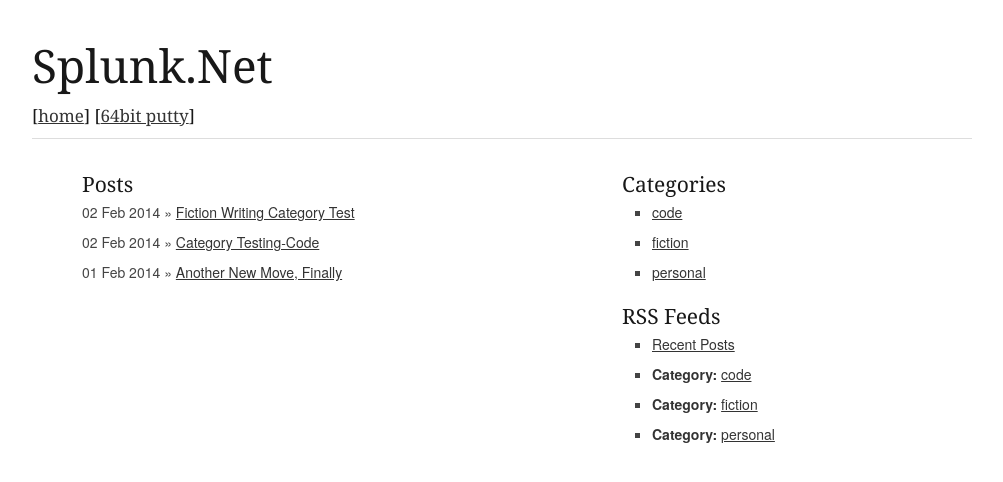
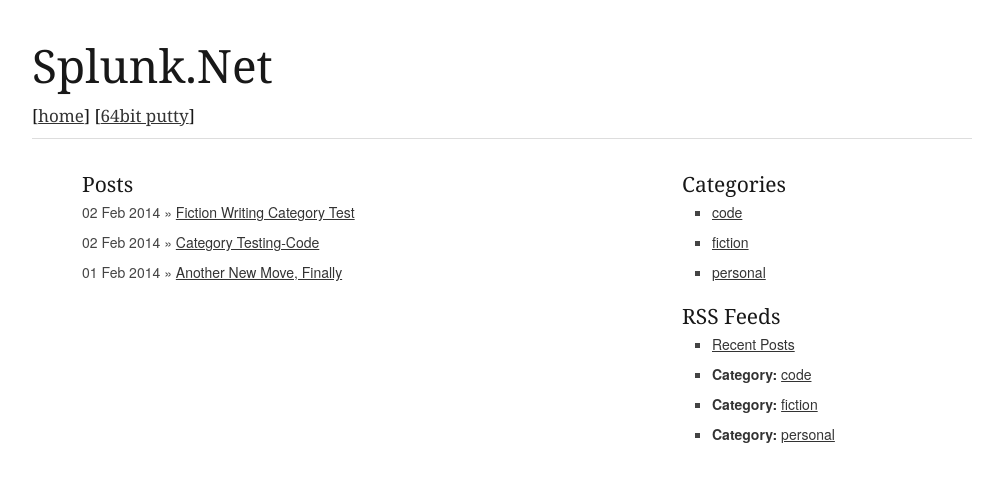
Before and after one commit to taddev/taddev.github.io, a Jekyll site: the page built from index.html, in a window 1280 px wide. Shown: the top 482 px of the page, without its empty margins (138-1141 px from the left). Built offline with Jekyll 4.4.1, drawn with Linux system fonts in a browser that asks for light colours.

Commit message:
changed default layout
changed column layout to make main content one column wider

```diff
--- a/_layouts/default.html
+++ b/_layouts/default.html
@@ -44,16 +44,16 @@
 
 	<!-- Delete everything in this .container and get started on your own site! -->
 
-	<div class="container fill">
+	<div class="container">
 		<div class="sixteen columns">
 			<h1 style="margin-top: 40px">{{ site.name }}</h1>
 			<h5>[<a class="extra" href="/">home</a>] [<a class="extra" href="/64bit-putty">64bit putty</a>]</h5>
 			<hr />
 		</div>
-		<div class="nine columns alpha offset-by-one">
+		<div class="ten columns alpha offset-by-one">
 {{ content }}
 		</div>
-		<div class="six columns omega">
+		<div class="five columns omega">
 			<h4>Categories</h4>
 				<ul class="square">
 				{% for category in site.category-list %}
```
